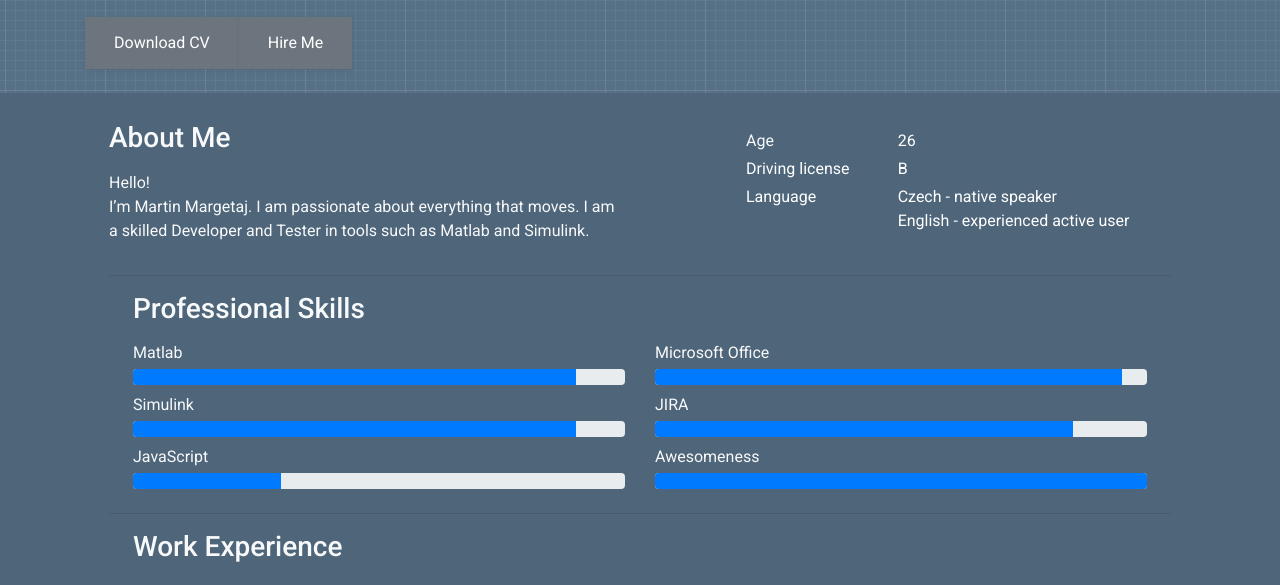
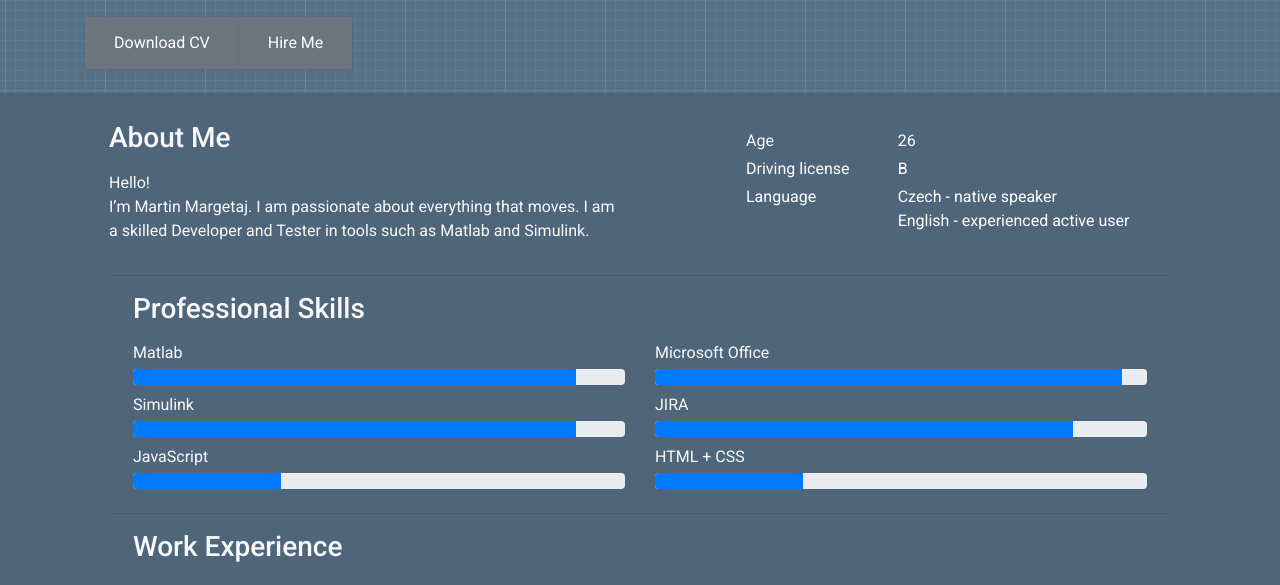
Before and after one commit to MartinMargetaj/MartinMargetaj.github.io, a plain HTML site: page resume.html in a window 1280 px wide. Shown: the part 215-800 px from the top of the page. Drawn offline with Linux system fonts and the light colour scheme.

Commit message:
updated 1 skill

```diff
--- a/resume.html
+++ b/resume.html
@@ -165,9 +165,9 @@
             <div class="progress-bar bg-primary" role="progressbar" data-aos="zoom-in-right" data-aos-duration="3000" data-aos-delay="500" data-aos-anchor=".skills-section" style="width: 85%" aria-valuenow="85" aria-valuemin="0" aria-valuemax="100"></div>
           </div>
         </div>
-        <div class="mb-2"><span>Awesomeness</span>
+        <div class="mb-2"><span>HTML + CSS</span>
           <div class="progress my-1">
-            <div class="progress-bar bg-primary" role="progressbar" data-aos="zoom-in-right" data-aos-duration="3000" data-aos-delay="600" data-aos-anchor=".skills-section" style="width: 100%" aria-valuenow="100" aria-valuemin="0" aria-valuemax="100"></div>
+            <div class="progress-bar bg-primary" role="progressbar" data-aos="zoom-in-right" data-aos-duration="3000" data-aos-delay="600" data-aos-anchor=".skills-section" style="width: 30%" aria-valuenow="30" aria-valuemin="0" aria-valuemax="100"></div>
           </div>
         </div>
       </div>
```
